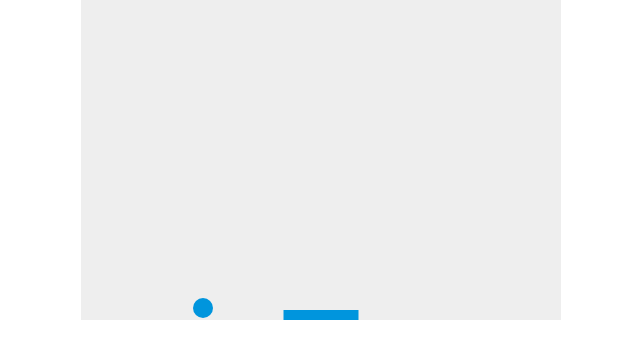
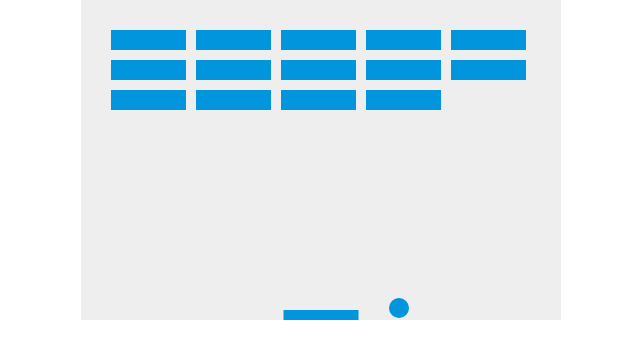
Before and after one commit to jcduff00/Breakout1, a plain HTML site: page index.html in a window 1280 px wide. Shown: the whole page, without its empty margins (319-959 px from the left). Drawn offline with Linux system fonts and the light colour scheme.

Commit message:
fixed drawBricks error

```diff
--- a/index.html
+++ b/index.html
@@ -43,7 +43,7 @@
         for (let c = 0; c < brickColumnCount; c++) {
             bricks[c] = [];
             for (let r = 0; r < brickRowCount; r++) {
-            bricks[c][r] = { x: 0, y: 0 };
+             bricks[c][r] = { x: 0, y: 0, status: 1 };
         }
     }
 
@@ -65,7 +65,7 @@
         function drawBricks() {
             for (let c = 0; c < brickColumnCount; c++) {
                 for (let r = 0; r < brickRowCount; r++) {
-            if (bricks[c][r].status === 1){
+                    if (bricks[c][r].status === 1) {
                         const brickX = c * (brickWidth + brickPadding) + brickOffsetLeft;
                         const brickY = r * (brickHeight + brickPadding) + brickOffsetTop;
                         bricks[c][r].x = brickX;
@@ -79,6 +79,7 @@
                 }
             }
         }
+
         function draw() {
             ctx.clearRect(0, 0, canvas.width, canvas.height);
             drawBricks();
```
Lines whose indentation alone changed are shown as unchanged.
